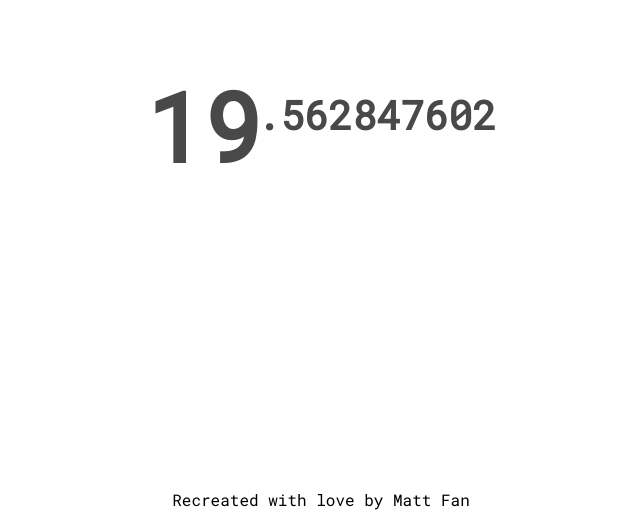
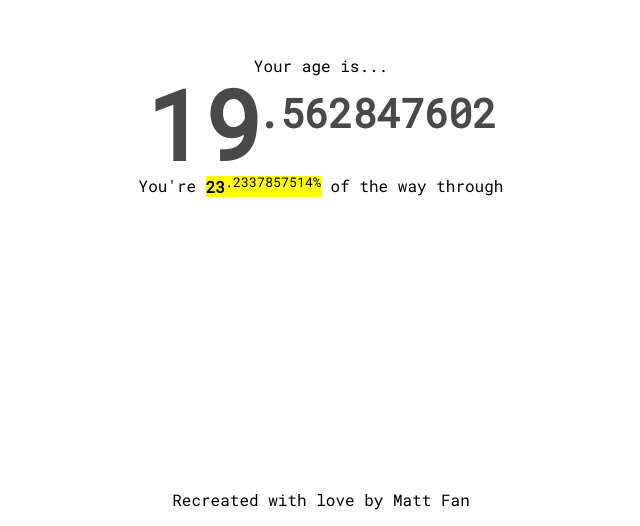
Before and after one commit to mattjfan/mortality, a plain HTML site: page index.html in a window 1280 px wide. Shown: the part 274-800 px from the top of the page, without its empty margins (319-959 px from the left). Drawn offline with Linux system fonts and the light colour scheme.

Commit message:
Add life expectancy percent complete

```diff
--- a/index.html
+++ b/index.html
@@ -3,15 +3,16 @@
 <header>
   <link href="https://fonts.googleapis.com/css?family=Roboto|Roboto+Mono" rel="stylesheet">
   <link href="styles.css" rel="stylesheet">
+  <link href="https://maxcdn.bootstrapcdn.com/font-awesome/4.7.0/css/font-awesome.min.css" rel="stylesheet">
   <title>Be Productive, Matt.</title>
 </header>
+
 <body>
-<center>
+  Your age is...
   <div id="mortality"  class='count'>Welp. We all die eventually.</div>
-<footer id='footer'>
+  <div id="percentage" class='percentage'></div>
 
-</footer>
-</center>
+  <center><footer id='footer'></footer></center>
 
   <script>
     function checkTime(i) {
@@ -23,14 +24,16 @@ return i;
 
     function startMortality() {
       var today = new Date();
-  var n = ((today.getTime()-895858457000)/31536000000).toString().substring(0,12);
+      var num = ((today.getTime()-895858457000)/31536000000);
+      var n = num.toString().substring(0,12);
+      var p = (num/84.2).toString().split(".")[1];
+      var percentage =  "You're <mark><b>"+p.substring(0,2)+"</b><sup>."+p.substring(2,12)+"%</sup></mark> of the way through";
       var numbers = n.split(".");
       document.getElementById('mortality').innerHTML = "<b>"+numbers[0]+"</b><sup>."+numbers[1]+"</sup>";
+      document.getElementById('percentage').innerHTML = percentage;
       t = setTimeout(function() {var today = new Date();
         startMortality()
       }, 100);
-
-
     }
 
     startMortality();
```
Lines whose indentation alone changed are shown as unchanged.
